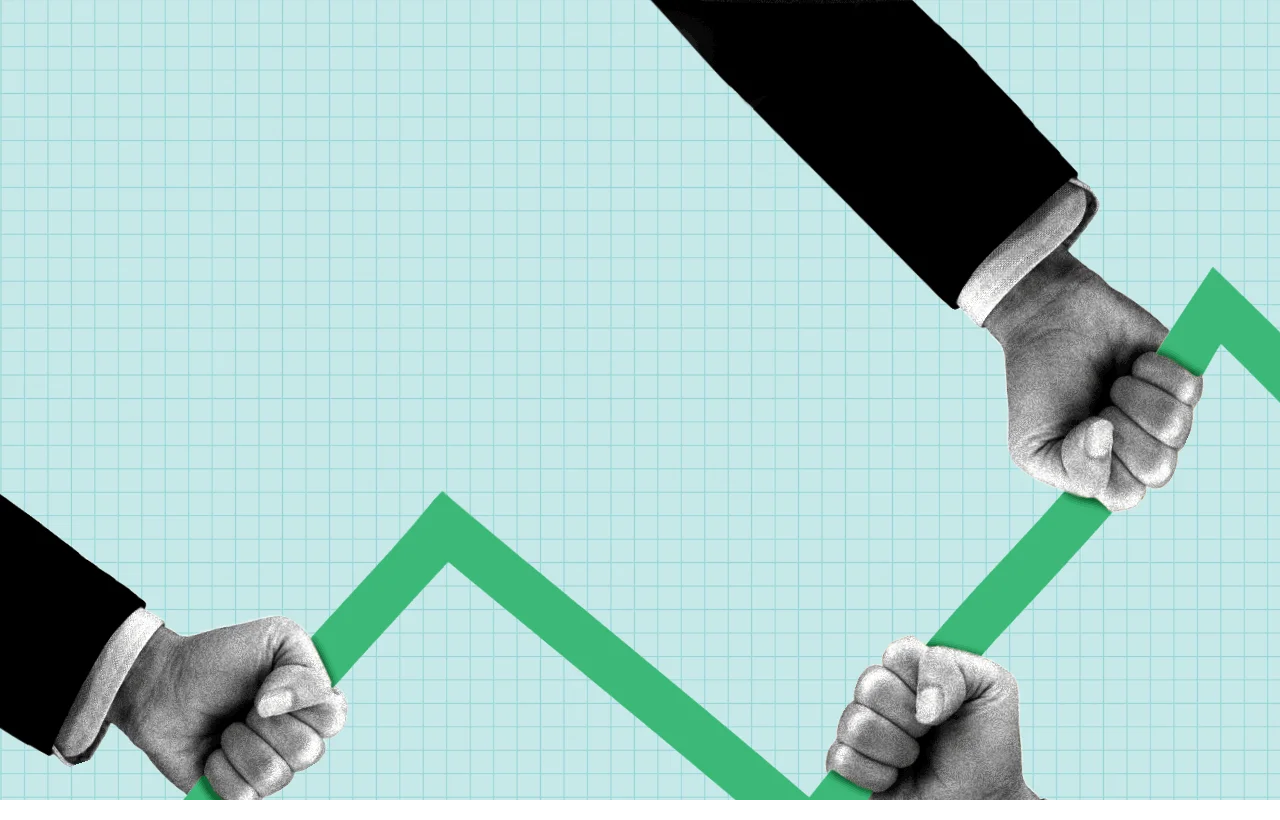
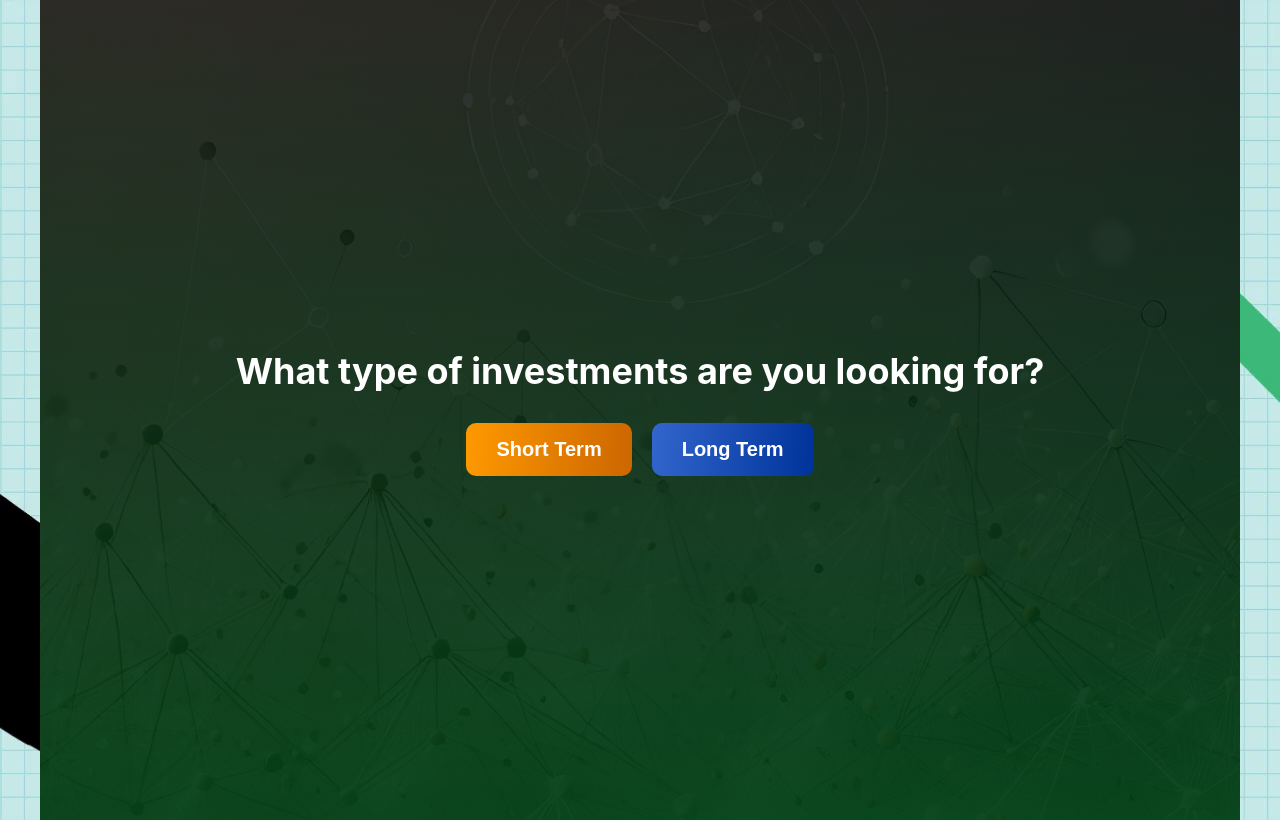
Before and after one commit to ArianZdar/WealthPlex, a React (Create React App) app in the folder my-app/: page /typeInvestor in a window 1280 px wide. Before the commit this address had no page. Built offline with nearby package versions, Linux system fonts and the light colour scheme.

Commit message:
made a new page for the investment type

```diff
--- a/my-app/src/App.js
+++ b/my-app/src/App.js
@@ -3,10 +3,12 @@ import './App.css';
 import { BrowserRouter as Router, Routes, Route } from 'react-router-dom';
 import Greeting from './components/greeting';
 import Home from './pages/homepage/home';
-import Portfolio from './pages/portfoliopage/portfolio'
-import Login from './pages/loginpage/login'
-import StockInfo from './pages/stockinfopage/stockinfo'
+import Portfolio from './pages/portfoliopage/portfolio';
+import Login from './pages/loginpage/login';
+import StockInfo from './pages/stockinfopage/stockinfo';
 import Register from './pages/RegistrationPage/registration';
+import InvestorType from './pages/investorTypePage/investorType';
+
 
 function App() {
   return (
@@ -16,6 +18,7 @@ function App() {
         <Route path="/portfolio" element={<Portfolio />} />
         <Route path="/login" element={<Login />} />
         <Route path="/registration" element={<Register />} />
+        <Route path="/typeInvestor" element={<InvestorType />} />
         <Route path="/stockinfo/:symbol" element={<StockInfo />} />
       </Routes>
     </Router>
--- /dev/null
+++ b/my-app/src/pages/investorTypePage/investorType.css
@@ -0,0 +1,65 @@
+.investment-type-container {
+    background-image:
+        linear-gradient(to bottom, rgba(0, 0, 0, 0.8), rgba(2, 65, 23, 0.95)),
+        url('../../assets/newbackground.webp');
+    background-size: cover;
+    background-position: center;
+    background-repeat: no-repeat;
+    min-height: 100vh;
+    WIDTH:145vh;
+    display: flex;
+    flex-direction: column;
+    justify-content: center;
+    align-items: center;
+    text-align: center;
+    color: #e5ffe5;
+    padding: 20px;
+}
+
+.investment-title {
+    font-size: 36px;
+    font-weight: bold;
+    margin-bottom: 30px;
+    color: #ffffff;
+}
+
+.button-container {
+    display: flex;
+    gap: 20px;
+}
+
+.investment-button {
+    background: linear-gradient(95deg, #163b2c, #024117);
+    color: #ffffff;
+    border: none;
+    font-size: 20px;
+    font-weight: bold;
+    padding: 15px 30px;
+    border-radius: 10px;
+    cursor: pointer;
+    transition: transform 0.2s ease, box-shadow 0.2s ease;
+}
+
+.investment-button:hover {
+    transform: translateY(-2px);
+    box-shadow: 0 5px 15px rgba(0, 0, 0, 0.3);
+}
+
+.short-term-button {
+    background: linear-gradient(95deg, #ff9900, #cc6600); /* Orange for short term */
+}
+
+.long-term-button {
+    background: linear-gradient(95deg, #3366cc, #003399); /* Blue for long term */
+}
+
+@media (max-width: 768px) {
+    .investment-title {
+        font-size: 28px;
+    }
+
+    .investment-button {
+        font-size: 16px;
+        padding: 10px 20px;
+    }
+}
--- /dev/null
+++ b/my-app/src/pages/investorTypePage/investorType.jsx
@@ -0,0 +1,16 @@
+import React from 'react';
+import './investorType.css'; // Ensure the correct CSS file is imported
+
+function InvestmentType() {
+  return (
+    <div className="investment-type-container">
+      <h1 className="investment-title">What type of investments are you looking for?</h1>
+      <div className="button-container">
+        <button className="investment-button short-term-button">Short Term</button>
+        <button className="investment-button long-term-button">Long Term</button>
+      </div>
+    </div>
+  );
+}
+
+export default InvestmentType; // Make sure it's exported as default
```
